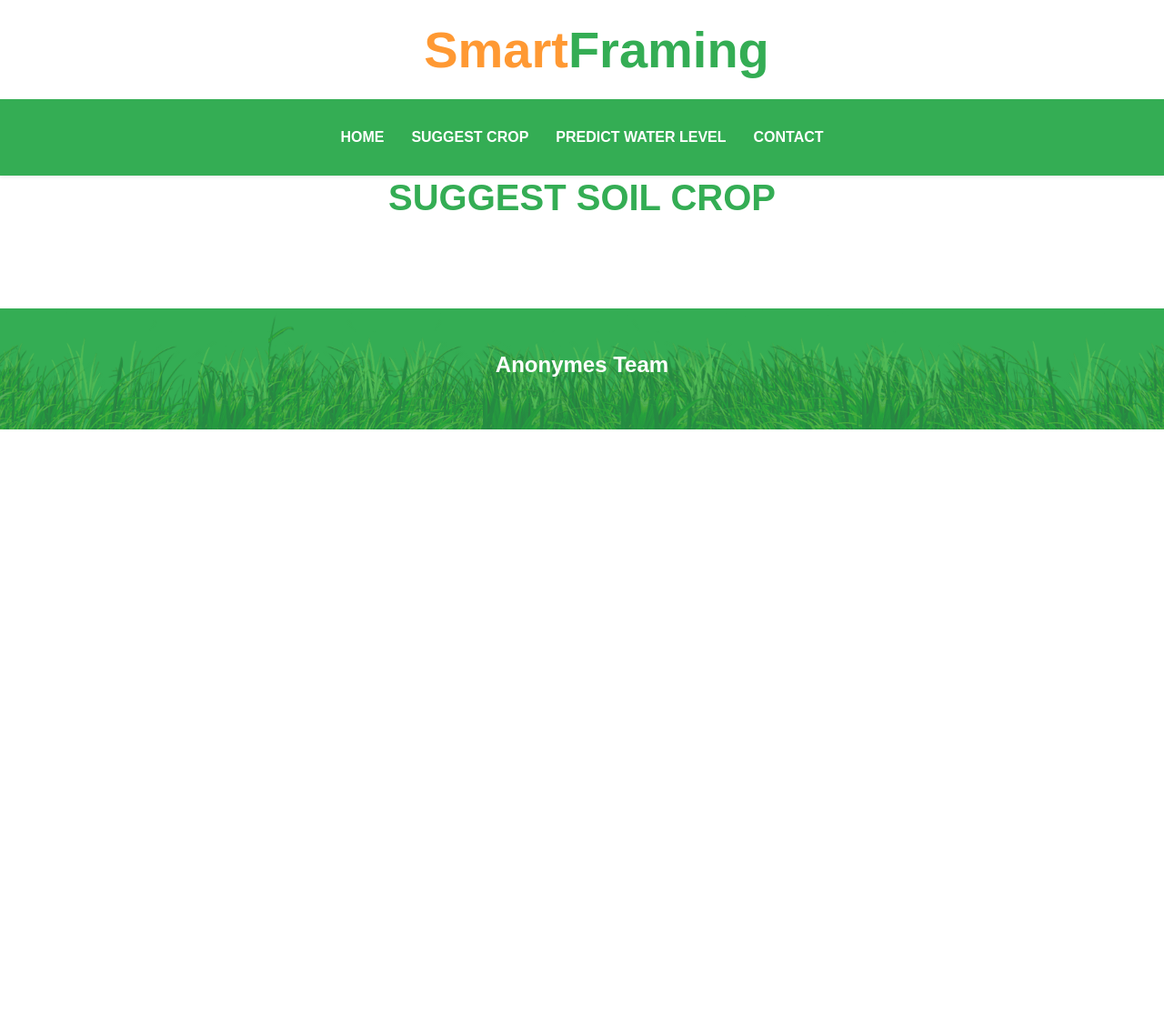
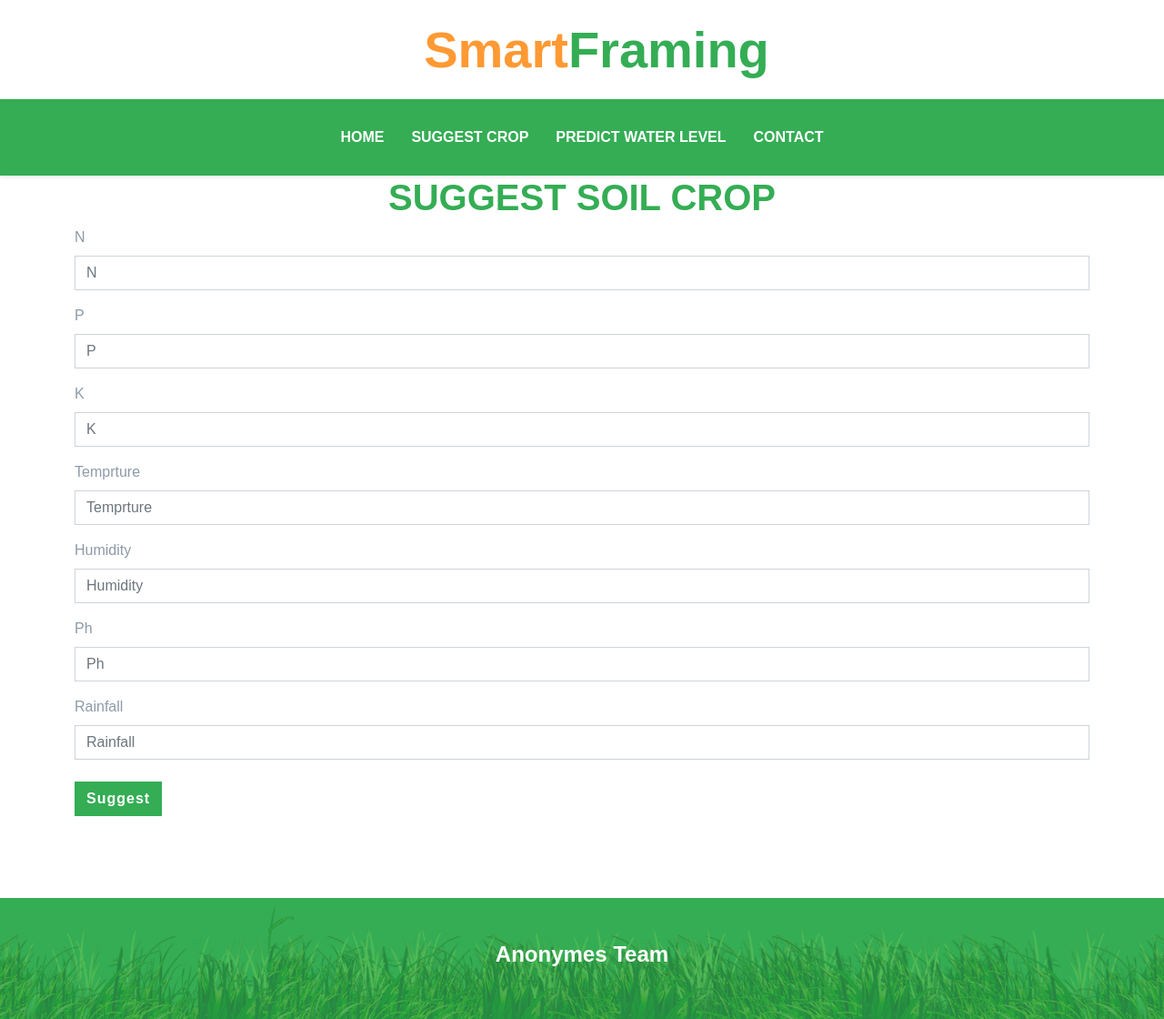
Before and after one commit to Moahmed-Deskoy/SmartFarming, a Django app: a page that uses services/templates/suggest/suggest.html in a window 1280 px wide. Shown: the whole page at 91% size. Before the commit the page ends 472 px from the top, so only its background shows below. Run offline with Django 3.2, Linux system fonts and the light colour scheme; some libraries are stand-ins or nearby versions; some web fonts are replaced.

Commit message:
suggestion form

```diff
--- a/services/form.py
+++ b/services/form.py
@@ -1,6 +1,6 @@
-from django.forms import ModelForm
+from django import forms
 from .models import CropSuggestion
-class Suggestionsfrom(ModelForm):
+class cropSuggestionForm(forms.ModelForm):
     class Meta:
         model=CropSuggestion
-        fields=['N','P','K','Temprture','Humidity','ph','rainfall']
+        fields='__all__'
--- a/services/templates/suggest/suggest.html
+++ b/services/templates/suggest/suggest.html
@@ -1,11 +1,20 @@
 {% extends 'base.html' %}
 {%load static %}
 {% block title %}Crop Suggestions{% endblock %}
+
 {% block content %}
-<div class="container-fluid">
+
+<div class="container">
     <div class="row">
         <h1 class="text-center text-primary text-uppercase ">Suggest  Soil  Crop</h1>
-
+        {% load bootstrap4 %}
+                   <form method="post"  class="form" enctype="multipart/form-data">
+                    {% csrf_token %}
+                   {% bootstrap_form form %}
+                    {% buttons %}
+                   <button type="submit" class="btn btn-primary mt-2">Suggest</button>
+                   {% endbuttons %}
+                 </form>
     </div>
 </div>
 
--- a/services/views.py
+++ b/services/views.py
@@ -1,13 +1,17 @@
 from audioop import reverse
 from django.shortcuts import redirect, render
 from django.contrib.auth.decorators import login_required
-from .form import Suggestionsfrom
+from .form import cropSuggestionForm
 def crop_Suggestions(request):
     if request.method=='POST':
-      suggest_form=Suggestionsfrom(request.POST)
+        form=cropSuggestionForm(request.POST)
+        if form.is_valid():
+            myform=form.save(commit=False)
+            myform.save()
     else:
-        suggest_form=Suggestionsfrom()
-    context={'suggest_form':suggest_form}
-    return (render(request,'suggest/suggest.html'))
+        form=cropSuggestionForm()
+    context={'form':form}
+    return render(request,'suggest/suggest.html',context)
+
 def crop_predictions(request):
     return (render(request,'predict/predict.html'))
```
